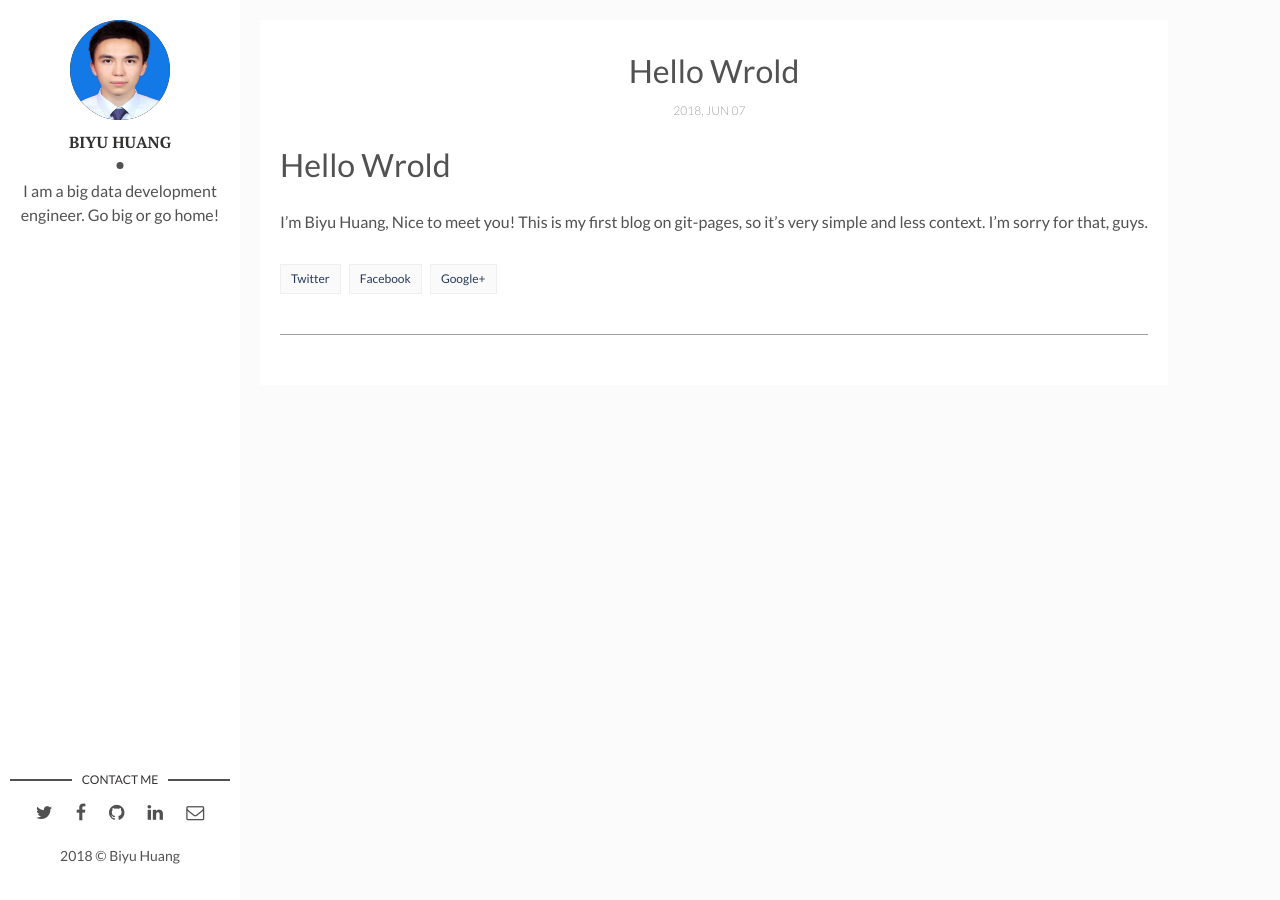
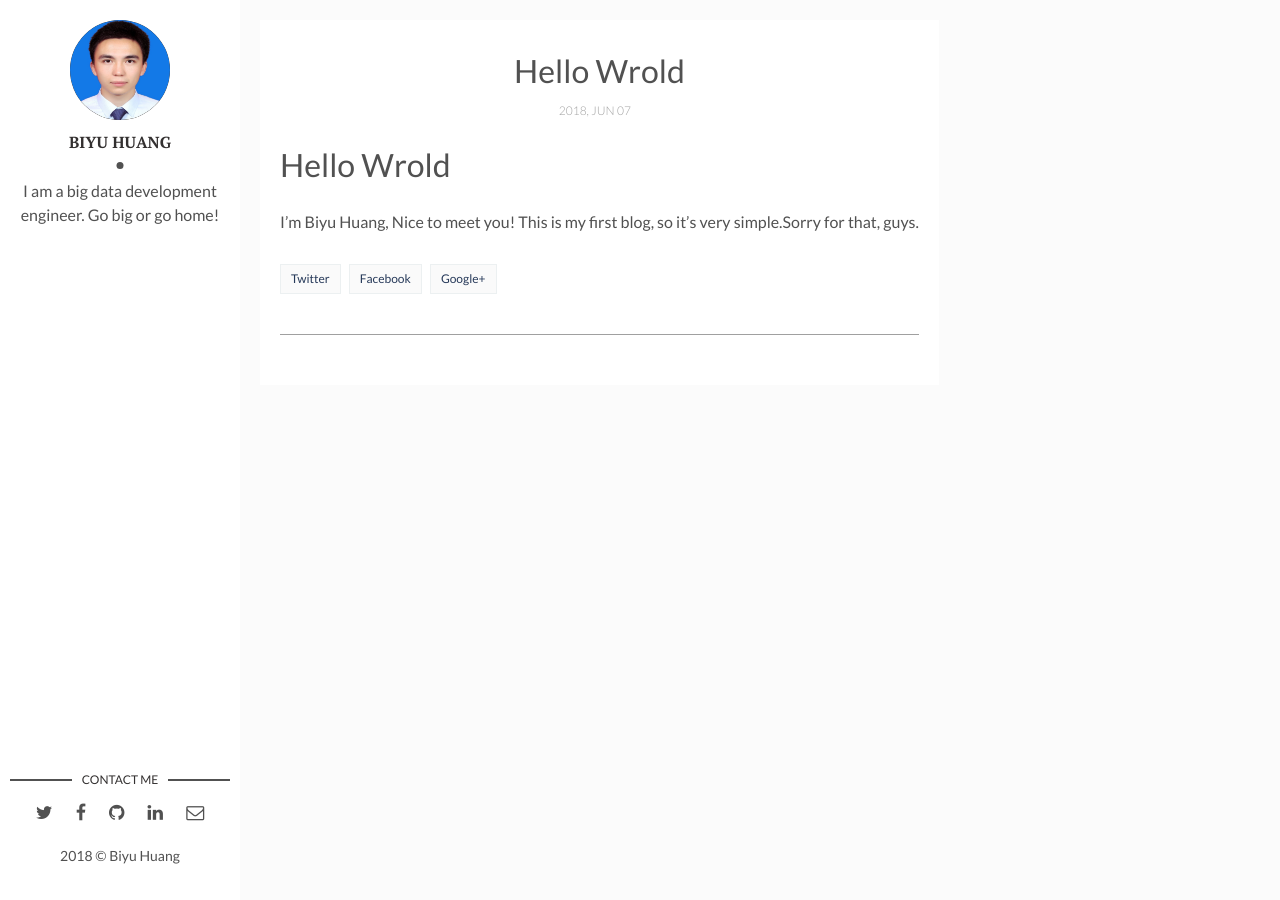
Before and after one commit to BiyuHuang/WallaceHuangBlog, a Jekyll site: the page built from _posts/2018-06-07-hello-world.markdown, in a window 1280 px wide. Built offline with Jekyll 4.4.1, drawn with Linux system fonts in a browser that asks for light colours; comment, search, counter and statistics services are not loaded.

Commit message:
update _config.yml

```diff
--- a/_posts/2018-06-07-hello-world.markdown
+++ b/_posts/2018-06-07-hello-world.markdown
@@ -7,4 +7,4 @@
 ---
 # Hello Wrold
 
-I'm Biyu Huang, Nice to meet you! This is my first blog on git-pages, so it's very simple and less context. I'm sorry for that, guys.
+I'm Biyu Huang, Nice to meet you! This is my first blog, so it's very simple.Sorry for that, guys.
```
